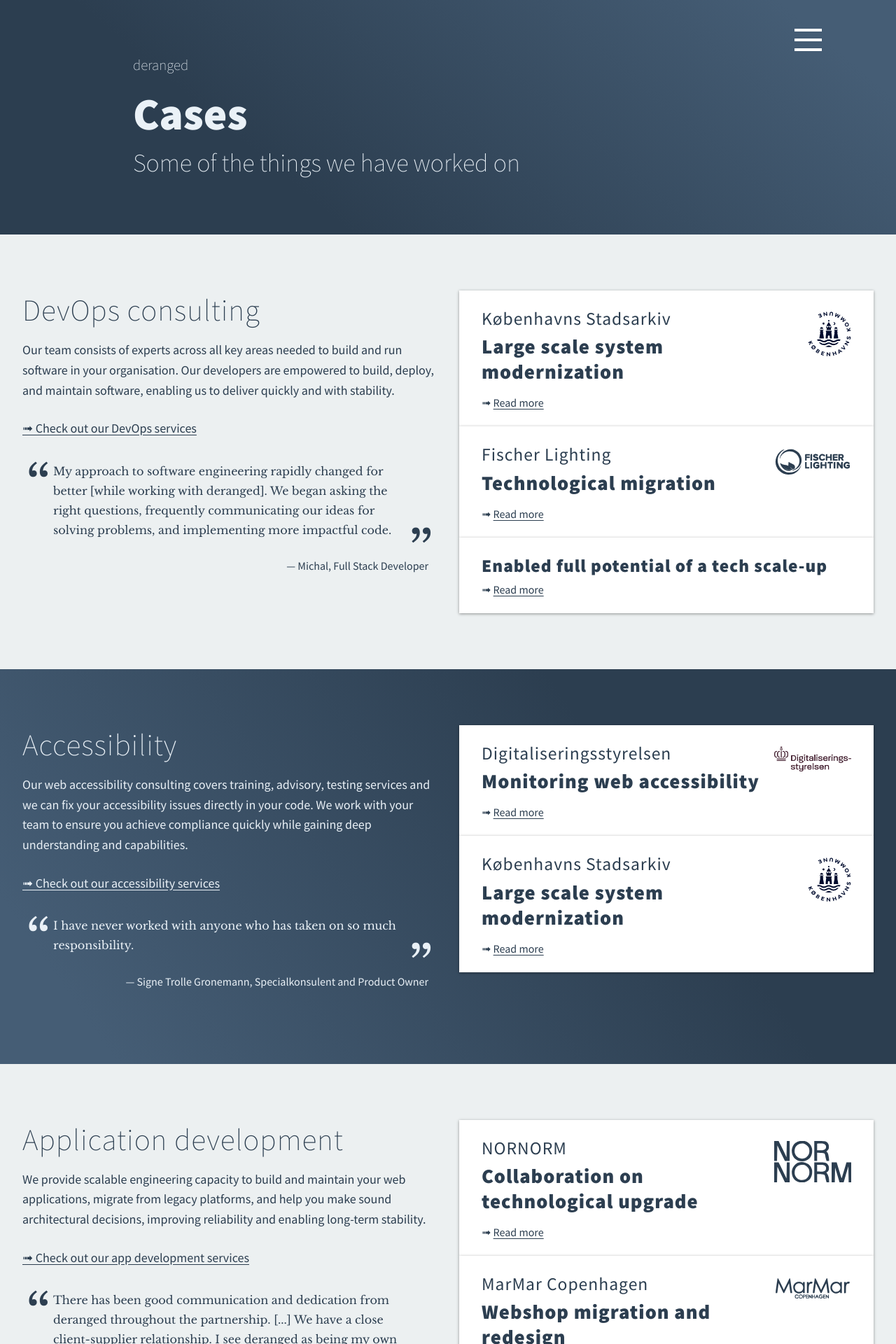
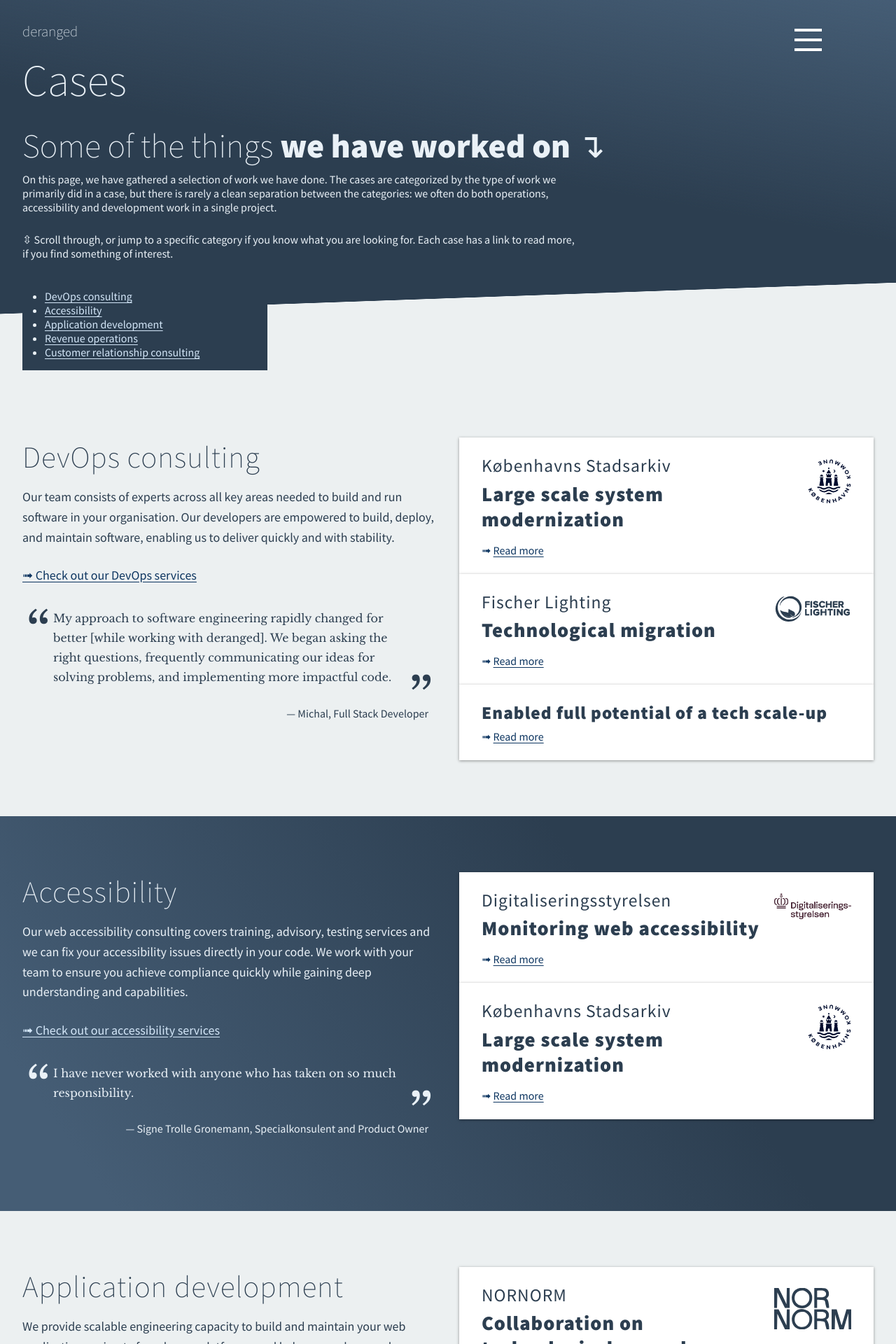
Before and after one commit to derangeddk/deranged.dk, a Jekyll site: the page built from cases/index.html, in a window 1280 px wide. Shown: the top 1920 px of the page at 70% size. Built offline with Jekyll 4.4.1, drawn with Linux system fonts in a browser that asks for light colours; some web fonts are replaced; comment, search, counter and statistics services are not loaded.

Commit message:
Redo on the cases page hero section and fixed links colors

```diff
--- a/_includes/case_element.html
+++ b/_includes/case_element.html
@@ -8,7 +8,7 @@
     <h2 class="cases-item__title">
         {{ include.title | include.url }}
     </h2>
-    <span>➟ <u>Read&nbsp;more</u></span>
+    <span class="link--dark">➟ <u>Read&nbsp;more</u></span>
     </div>
     {% if include.logo %}
     <img src="{{ include.logo }}" class="case-item__logo" alt="{{ include.customer }} logo">
--- a/_includes/case_element_small.html
+++ b/_includes/case_element_small.html
@@ -8,6 +8,6 @@
         <h2 class="cases-item__title small">
             {{ include.title | include.url }}
         </h2>
-        <span>➟ <u>Read&nbsp;more</u></span>
+        <span class="link--dark">➟ <u>Read&nbsp;more</u></span>
     </div>
 </a>
--- a/_includes/cases_section.html
+++ b/_includes/cases_section.html
@@ -8,7 +8,7 @@
     <div class="content__container content__container--wide">
       <div class="section__content-wrapper">
         <div class="section__text-column">
-          <h2 class="section__heading section__heading--light">
+          <h2 class="section__heading section__heading--light" id="{{ include.anchor }}">
             {{ include.title }}
           </h2>
           <div class="section__text">
@@ -16,7 +16,7 @@
               {{ include.description }}
             </p>
             <div class="section__cta section__cta--no-margin-top">
-              <a href="{{ include.link }}">
+              <a href="{{ include.link }}" {% if include.blue %}style="color: #d3e6f8"{% else %}class="link--dark"{% endif %}>
                 ➟ Check out our {{ include.button }} services
               </a>
             </div>
--- a/cases/index.html
+++ b/cases/index.html
@@ -7,6 +7,54 @@
 
 <link href="/css/homestyle.css" rel="stylesheet" type="text/css" />
 
+<style type="text/css" scoped>
+    .hero {
+        padding: 2em 5em 0;
+        background:
+            linear-gradient(10deg, transparent 55%, var(--deranged-light-blue) 100%),
+            linear-gradient(178deg, var(--deranged-dark-blue) 76%, #ecf0f1 76.1%);
+
+        @media(max-width: 1700px) {
+            padding: 2em 2em 0;
+        }
+
+        @media(max-width: 900px) {
+            padding: 2em 1em 0;
+        }
+    }
+
+    .hero h2 {
+        margin-top: 0.5em;
+    }
+
+    .hero__content {
+        max-width: unset;
+
+        @media(max-width: 1700px) {
+            max-width: 1500px;
+        }
+
+        @media(max-width: 900px) {
+            max-width: 700px;
+        }
+    }
+
+    .hero__text {
+        max-width: 1500px;
+        margin: auto;
+    }
+
+    .hero__text-wrapper {
+        max-width: 800px;
+    }
+
+    .hero ul {
+        background-color: var(--deranged-dark-blue);
+        max-width: 350px;
+        padding: 1em 2em;
+    }
+</style>
+
 <section class="hero" role="banner">
     <div class="hero__content">
         <div class="hero__breadcrumbs deranged-logo">
@@ -14,16 +62,33 @@
                 deranged
             </a>
         </div>
-        <h1 class="hero__title">
-            Cases
-        </h1>
-        <p class="hero__subtitle">
-            Some of the things we have worked on
-        </p>
+        <div class="hero__text">
+            <h1 class="hero__title display-1" id="first-content">
+                Cases
+            </h1>
+            <h2 class="display-2">
+                Some of the things <strong>we have worked on</strong> ↴
+            </h2>
+            <div class="hero__text-wrapper">
+                <p>
+                    On this page, we have gathered a selection of work we have done. The cases are categorized by the type of work we primarily did in a case, but there is rarely a clean separation between the categories: we often do both operations, accessibility and development work in a single project.
+                </p>
+                <p>
+                    ⇳ Scroll through, or jump to a specific category if you know what you are looking for. Each case has a link to read more, if you find something of interest.
+                </p>
+                <ul>
+                    <li><a href="#devops">DevOps consulting</a></li>
+                    <li><a href="#accessibility">Accessibility</a></li>
+                    <li><a href="#appdev">Application development</a></li>
+                    <li><a href="#revops">Revenue operations</a></li>
+                    <li><a href="#crm">Customer relationship consulting</a></li>
+                </ul>
+            </div>
+        </div>
     </div>
 </section>
 
-<main id="first-content">
+<main>
     {% assign unfiltered_cases = site.pages | where_exp:"p","p.url contains '/cases/'" %}
     {% assign cases = unfiltered_cases | where_exp:"unfiltered_cases","unfiltered_cases.url != '/cases/index.html'" | sort: "order" %}
 
@@ -45,7 +110,7 @@
         %}
     {% endcapture %}
 
-    {% include cases_section.html title="DevOps consulting" description="Our team consists of experts across all key areas needed to build and run software in your organisation. Our developers are empowered to build, deploy, and maintain software, enabling us to deliver quickly and with stability." link="/#more-content" button="DevOps" content=devops_content quotes=devops_quotes %}
+    {% include cases_section.html title="DevOps consulting" anchor="devops" description="Our team consists of experts across all key areas needed to build and run software in your organisation. Our developers are empowered to build, deploy, and maintain software, enabling us to deliver quickly and with stability." link="/#more-content" button="DevOps" content=devops_content quotes=devops_quotes %}
 
     {% capture accessibility_content %}
         {% assign accessibility_cases = cases | where_exp: "item", "item.categories contains 'accessibility'" %}
@@ -65,7 +130,7 @@
         %}
     {% endcapture %}
 
-    {% include cases_section.html blue="true" title="Accessibility" description="Our web accessibility consulting covers training, advisory, testing services and we can fix your accessibility issues directly in your code. We work with your team to ensure you achieve compliance quickly while gaining deep understanding and capabilities." link="/accessibility" button="accessibility" content=accessibility_content quotes=accessibility_quotes %}
+    {% include cases_section.html blue="true" title="Accessibility" anchor="accessibility" description="Our web accessibility consulting covers training, advisory, testing services and we can fix your accessibility issues directly in your code. We work with your team to ensure you achieve compliance quickly while gaining deep understanding and capabilities." link="/accessibility" button="accessibility" content=accessibility_content quotes=accessibility_quotes %}
 
     {% capture appdev_content %}
         {% assign appdev_cases = cases | where_exp: "item", "item.categories contains 'appdev'" %}
@@ -85,7 +150,7 @@
         %}
     {% endcapture %}
 
-    {% include cases_section.html title="Application development" description="We provide scalable engineering capacity to build and maintain your web applications, migrate from legacy platforms, and help you make sound architectural decisions, improving reliability and enabling long-term stability." link="/#more-content" button="app development" content=appdev_content quotes=appdev_quotes %}
+    {% include cases_section.html title="Application development" anchor="appdev" description="We provide scalable engineering capacity to build and maintain your web applications, migrate from legacy platforms, and help you make sound architectural decisions, improving reliability and enabling long-term stability." link="/#more-content" button="app development" content=appdev_content quotes=appdev_quotes %}
 
     {% capture revops_content %}
         {% assign revops_cases = cases | where_exp: "item", "item.categories contains 'revops'" %}
@@ -98,7 +163,7 @@
           {% endfor %}
     {% endcapture %}
 
-    {% include cases_section.html blue="true" title="Revenue operations" description="As a fractional revenue and operations partner, we integrate with your team to align project goals with the right systems and tools. We move quickly to iterate and help you build scalable processes for sales, customer success and operations, helping you drive growth sustainably." link="/revops#services" button="RevOps" content=revops_content %}
+    {% include cases_section.html blue="true" title="Revenue operations" anchor="revops" description="As a fractional revenue and operations partner, we integrate with your team to align project goals with the right systems and tools. We move quickly to iterate and help you build scalable processes for sales, customer success and operations, helping you drive growth sustainably." link="/revops#services" button="RevOps" content=revops_content %}
 
     {% capture crm_content %}
         {% assign crm_cases = cases | where_exp: "item", "item.categories contains 'crm'" %}
@@ -111,7 +176,7 @@
           {% endfor %}
     {% endcapture %}
 
-    {% include cases_section.html title="Customer relationship consulting" description="We work closely with your team to unify fragmented customer data and implement or upgrade CRM solutions tailored to your business. We focus on automating client engagement workflows, optimising customer success processes, and enabling seamless integration with your existing tools helping you focus on growth." link="/revops/crm.html" button="CRM" content=crm_content %}
+    {% include cases_section.html title="Customer relationship consulting" anchor="crm" description="We work closely with your team to unify fragmented customer data and implement or upgrade CRM solutions tailored to your business. We focus on automating client engagement workflows, optimising customer success processes, and enabling seamless integration with your existing tools helping you focus on growth." link="/revops/crm.html" button="CRM" content=crm_content %}
 </main>
 
 {% include get_a_quote.html subject='Quote request' %}
```
